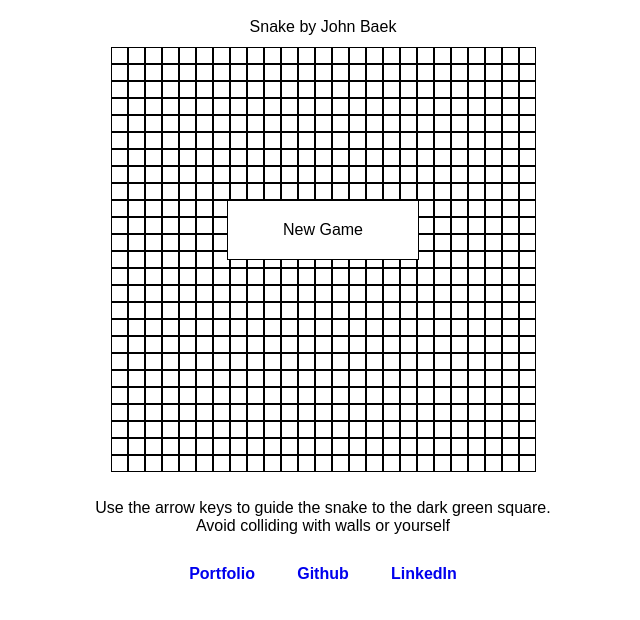
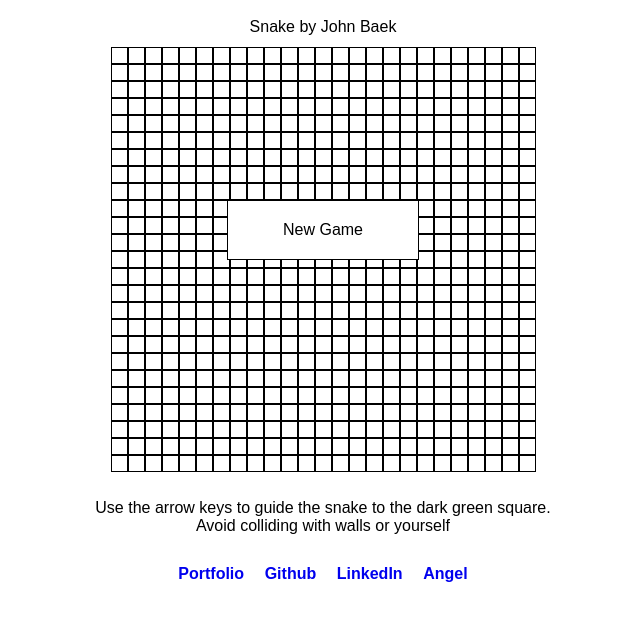
Before and after one commit to JohnBaek92/johnQuery, a plain HTML site: page index.html in a window 1280 px wide. Shown: the whole page, without its empty margins (317-957 px from the left). Drawn offline with Linux system fonts and the light colour scheme.

Commit message:
add angel link

```diff
--- a/index.html
+++ b/index.html
@@ -31,6 +31,7 @@
         <a target="_blank" href="http://johnbaek.life/">Portfolio</a>
         <a target="_blank" href="https://github.com/JohnBaek92">Github</a>
         <a target="_blank" href="https://www.linkedin.com/in/john-baek92/">LinkedIn</a>
+        <a target="_blank" href="https://angel.co/john-baek-3">Angel</a>
       </div>
     </div>
   </body>
```
